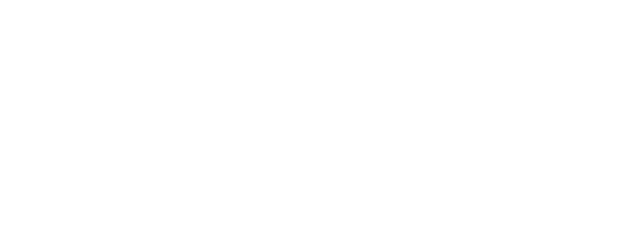
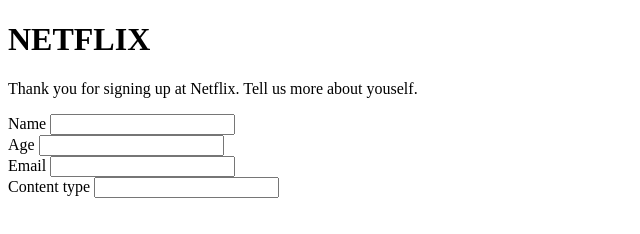
Before and after one commit to erol23/netflix-15, a plain HTML site: page index.html in a window 1280 px wide. Shown: the whole page, without its empty margins (0-640 px from the left). Drawn offline with Linux system fonts and the light colour scheme.

Commit message:
created contenr

```diff
--- a/index.html
+++ b/index.html
@@ -6,6 +6,37 @@
     <title>Netflix</title>
 </head>
 <body>
+    <div class="main">
+        <div class="background">
+            <div class="container">
+                <div class="title">
+                    <h1><span>NET</span>FLIX</h1>
+                    <p>Thank you for signing up at Netflix. Tell us more about youself.</p>
+                </div>
+                <div class="form-group">
+                    <form >
+                        <div>
+                            <label for="">Name</label>
+                            <input type="text">
+                        </div>
+                        <div>
+                            <label for="">Age</label>
+                            <input type="text">
+                        </div>
+                        <div>
+                            <label for="">Email</label>
+                            <input type="text">
+                        </div>
+                        <div>
+                            <label for="">Content type</label>
+                            <input type="text">
+                        </div>
+                    </form>
+                </div>
+            </div>
 
+        </div>
+
+    </div>
 </body>
 </html>
```
